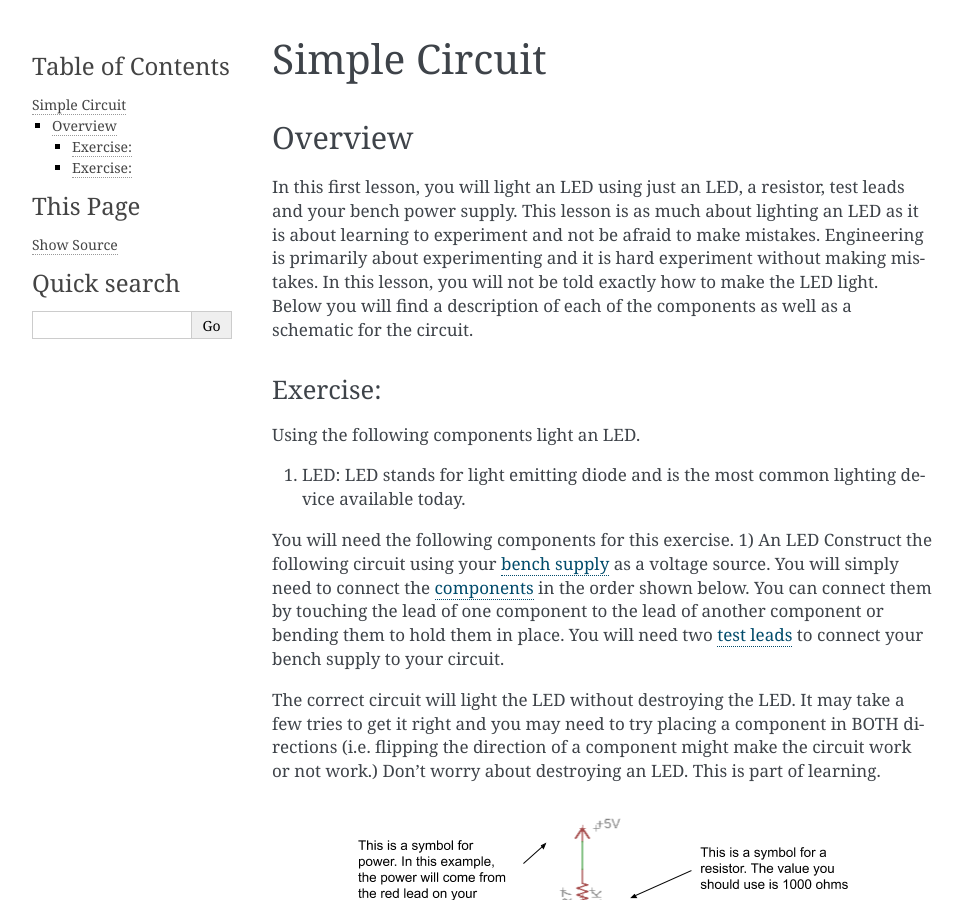
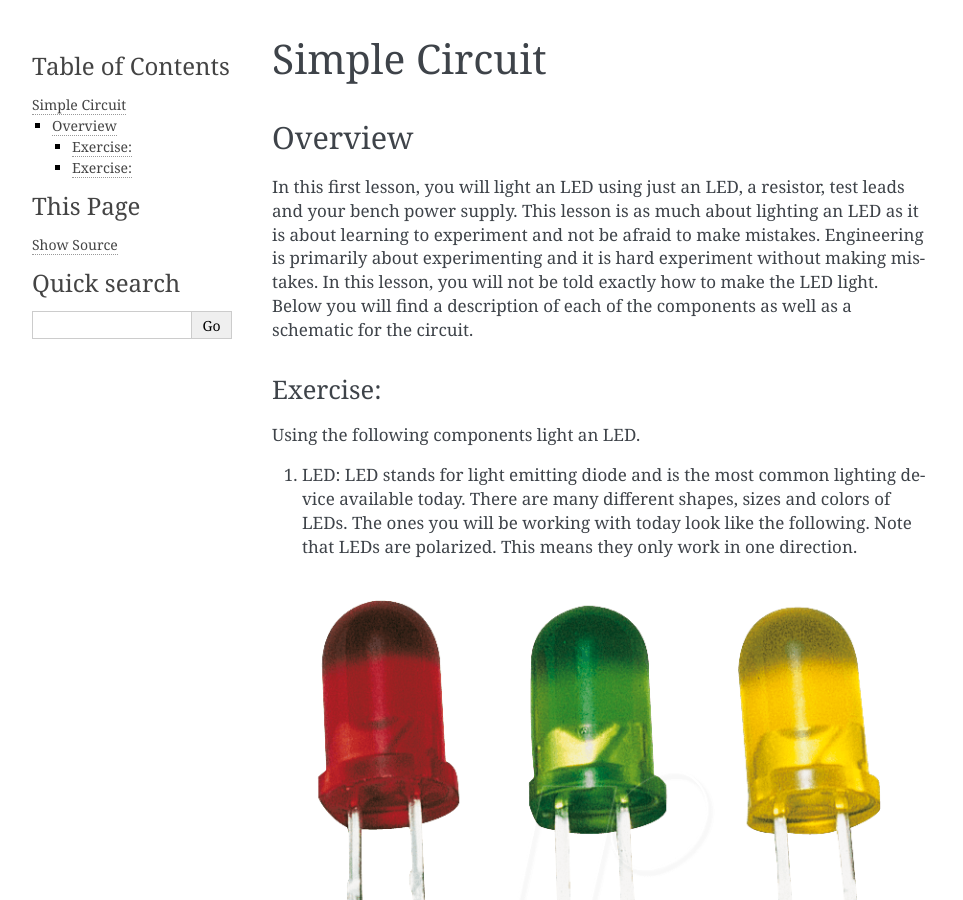
Before and after one commit to maxtkc/mvths-wiki, a Sphinx documentation site: the page built from docs/001-simple-circuit.rst, in a window 1280 px wide and 900 px high. Shown: the whole window, without its empty margins (148-1111 px from the left). Built offline with Sphinx 7.4.7, drawn with Linux system fonts in a browser that asks for light colours; pages that are not in the unit, such as notebooks, are missing from menus.

Commit message:
Update 001-simple-circuit.rst

```diff
--- a/docs/001-simple-circuit.rst
+++ b/docs/001-simple-circuit.rst
@@ -12,8 +12,9 @@ Exercise:
 
 Using the following components light an LED.
 
-1. LED: LED stands for light emitting diode and is the most common lighting device available today.
+1. LED: LED stands for light emitting diode and is the most common lighting device available today. There are many different shapes, sizes and colors of LEDs. The ones you will be working with today look like the following. Note that LEDs are polarized. This means they only work in one direction.
 
+.. figure:: images/LED5MM.png
 
 You will need the following components for this exercise.
 1) An LED
```
